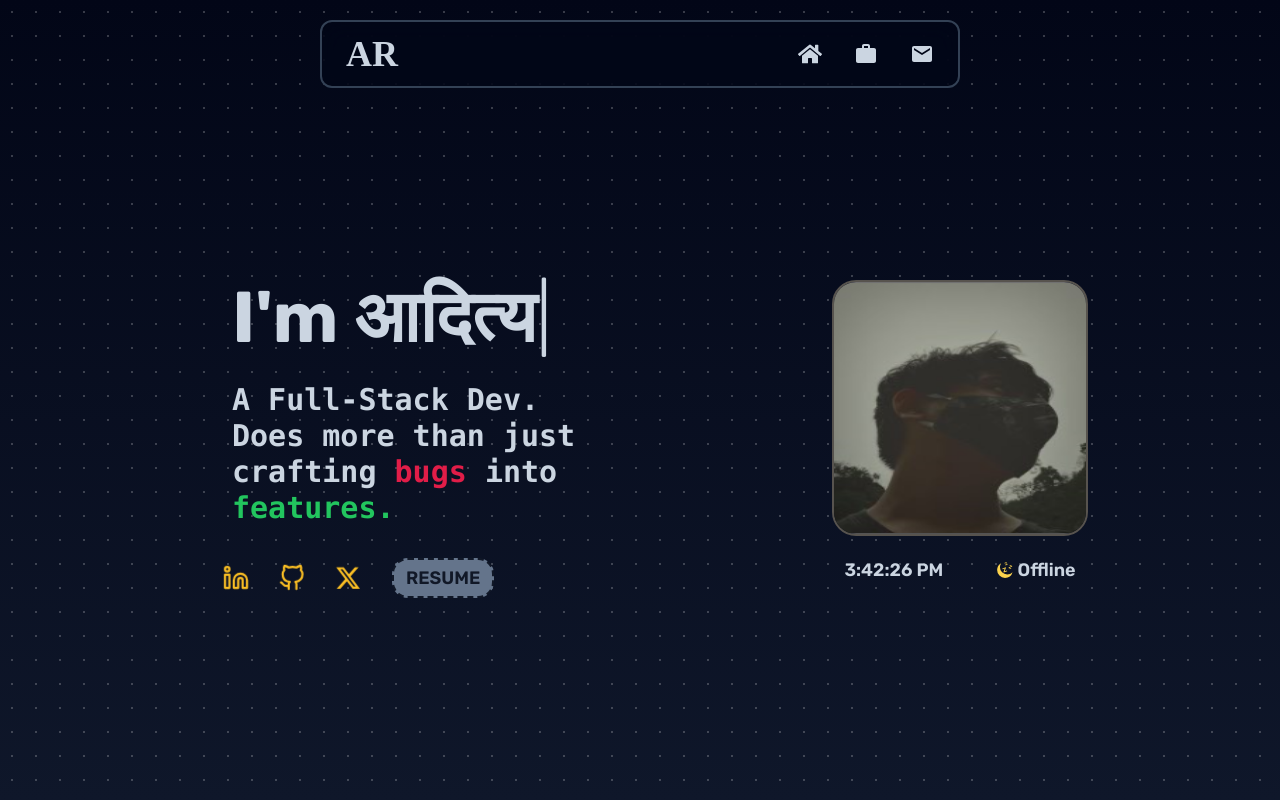
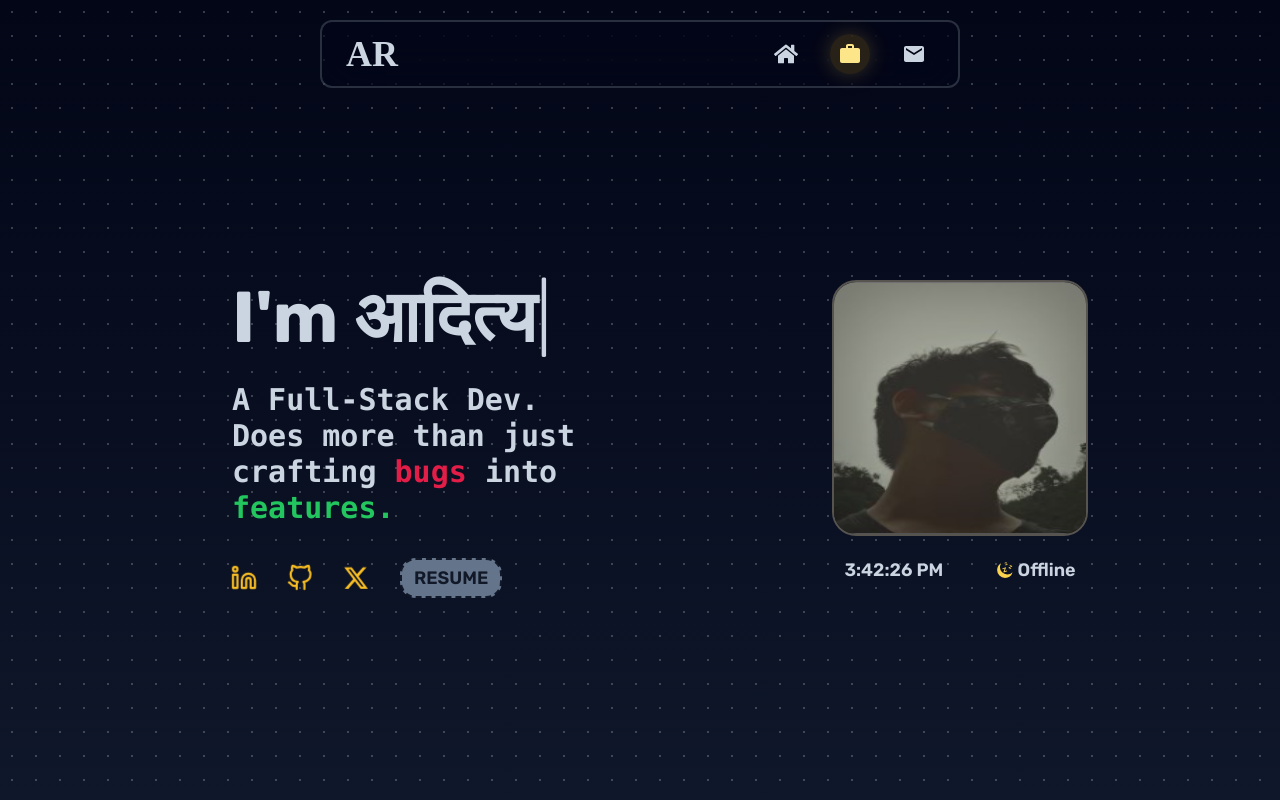
Before and after one commit to adityarawat45/My_Portfolio, a React (Vite) app: page / in a window 1280 px wide. Shown: the top 800 px of the page. Built offline with nearby package versions, Linux system fonts and the light colour scheme; no server answers; a web font is replaced by a local one.

Commit message:
Modified navbar, added select feature

```diff
--- a/src/components/Hero.jsx
+++ b/src/components/Hero.jsx
@@ -142,7 +142,7 @@ const Hero = () => {
           <div className="flex flex-row justify-center"> </div>
         </div>
 
-        <div className="flex mt-6 md:mt-8 md:w-4/5 items-center text-amber-400 justify-evenly md:justify-start md:gap-8 text-xl md:text-2xl">
+        <div className="flex mt-6 md:ml-2 md:mt-8 md:w-4/5 items-center text-amber-400 justify-evenly md:justify-start md:gap-8 text-xl md:text-2xl">
           <a href="https://www.linkedin.com/in/aditya-rawat-231511249">
             <motion.div
               className="inline-block relative mx-3 md:mx-0"
--- a/src/components/Navbar.jsx
+++ b/src/components/Navbar.jsx
@@ -1,12 +1,44 @@
-import {motion} from "framer-motion"
+import { motion } from "framer-motion"
+import { useState, useEffect } from "react";
 import { FaHome } from "react-icons/fa";
 import { MdWork, MdLocalPostOffice } from "react-icons/md";
 
 export const Nav = () => {
+  const [active, setActive] = useState("home");
+
+  useEffect(() => {
+    const sections = ["home", "about", "work"];
+
+    const updateActiveSection = () => {
+      const scrollPosition = window.scrollY + window.innerHeight / 3;
+      let currentSection = "home";
+
+      sections.forEach((id) => {
+        const section = document.getElementById(id);
+        if (section && scrollPosition >= section.offsetTop) {
+          currentSection = id;
+        }
+      });
+
+      setActive(currentSection);
+    };
+
+    updateActiveSection();
+    window.addEventListener("scroll", updateActiveSection, { passive: true });
+    return () => window.removeEventListener("scroll", updateActiveSection);
+  }, []);
+
   const scrollToSection = (id) => {
     const section = document.getElementById(id);
     if (section) section.scrollIntoView({ behavior: "smooth" });
+    setActive(id);
   };
+
+  const navButtonClass = (id) =>
+    `cursor-pointer rounded-full p-2 transition-all duration-300 ${active === id
+      ? "text-amber-200 bg-amber-400/15 shadow-[0_0_20px_rgba(252,211,77,0.22)]"
+      : "text-slate-300 hover:text-amber-300 hover:bg-slate-200/10"
+    }`;
 
   return (
     <div className="fixed z-10 w-full flex justify-around items-center">
@@ -14,7 +46,7 @@ export const Nav = () => {
         initial={{ scale: 1 }}
         whileHover={{ scale: 0.98 }}
         transition={{ type: "spring", stiffness: 200 }}
-        className="w-4/5 md:w-3/6 flex mt-5 border-2 bg-slate-950 backdrop-blur-md bg-opacity-70 rounded-xl border-slate-700 items-center justify-between py-3 px-6"
+        className="w-4/5 md:w-3/6 flex mt-5 border-2 bg-slate-950/30 backdrop-blur-xl rounded-xl border-slate-300/20 items-center justify-between py-3 px-6"
       >
         <motion.div
           className="font-tiny5 cursor-pointer text-slate-300 text-4xl font-bold"
@@ -26,12 +58,12 @@ export const Nav = () => {
           AR
         </motion.div>
 
-        <div className="flex items-center text-slate-300 gap-8 text-2xl font-mono font-semibold">
+        <div className="flex items-center gap-6 text-2xl font-mono font-semibold">
           <motion.button
             onClick={() => scrollToSection("home")}
             initial={{ scale: 1 }}
-            whileHover={{ scale: 1.1, color: "#fcd34d" }}
-            className="cursor-pointer transition-colors"
+            whileHover={{ scale: 1.05 }}
+            className={navButtonClass("home")}
             title="Home"
             aria-label="Home"
           >
@@ -40,8 +72,8 @@ export const Nav = () => {
           <motion.button
             onClick={() => scrollToSection("about")}
             initial={{ scale: 1 }}
-            whileHover={{ scale: 1.1, color: "#fcd34d" }}
-            className="cursor-pointer transition-colors"
+            whileHover={{ scale: 1.05 }}
+            className={navButtonClass("about")}
             title="About"
             aria-label="About"
           >
@@ -50,8 +82,8 @@ export const Nav = () => {
           <motion.button
             onClick={() => scrollToSection("work")}
             initial={{ scale: 1 }}
-            whileHover={{ scale: 1.1, color: "#fcd34d" }}
-            className="cursor-pointer transition-colors"
+            whileHover={{ scale: 1.05 }}
+            className={navButtonClass("work")}
             title="Experience"
             aria-label="Experience"
           >
```
